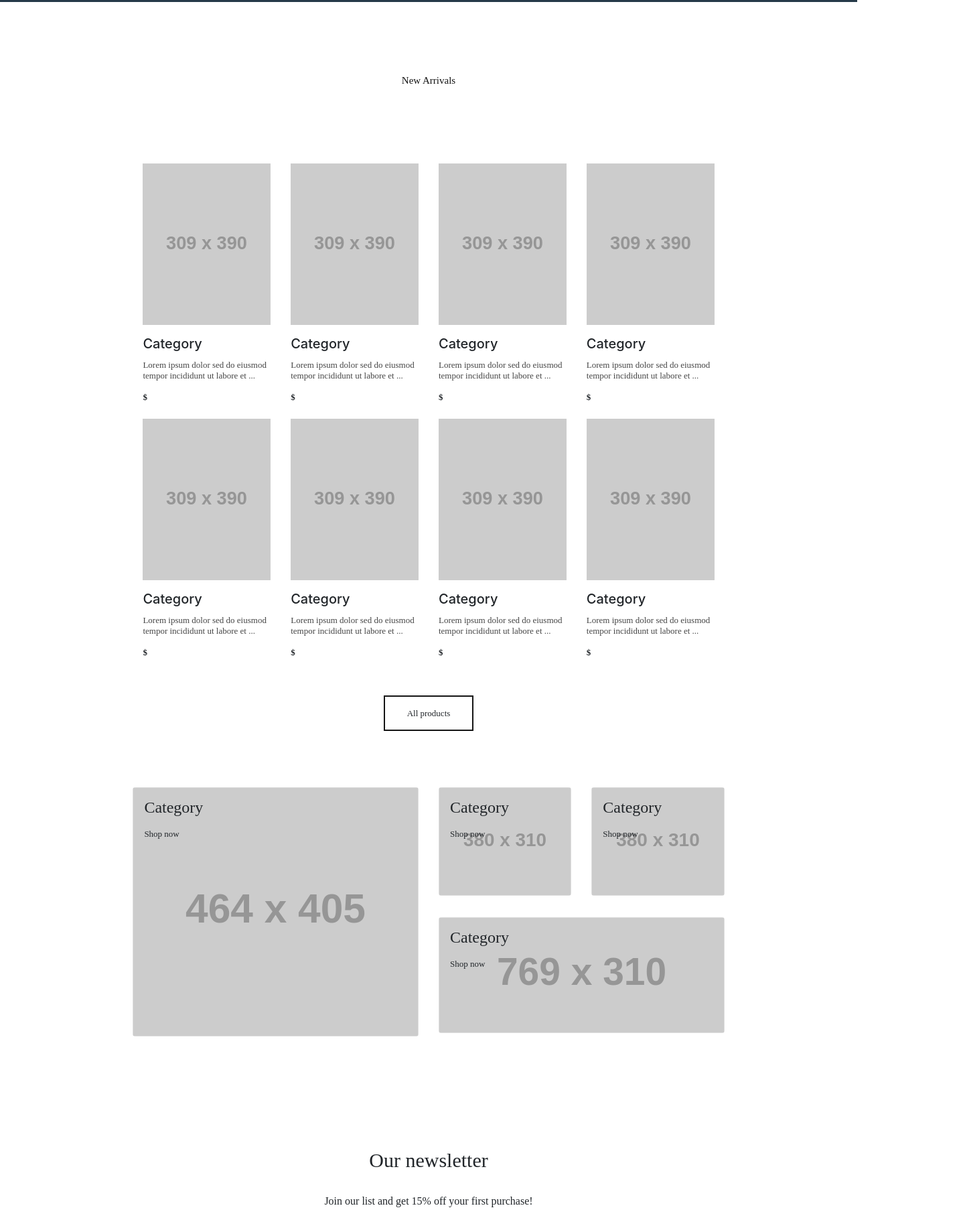
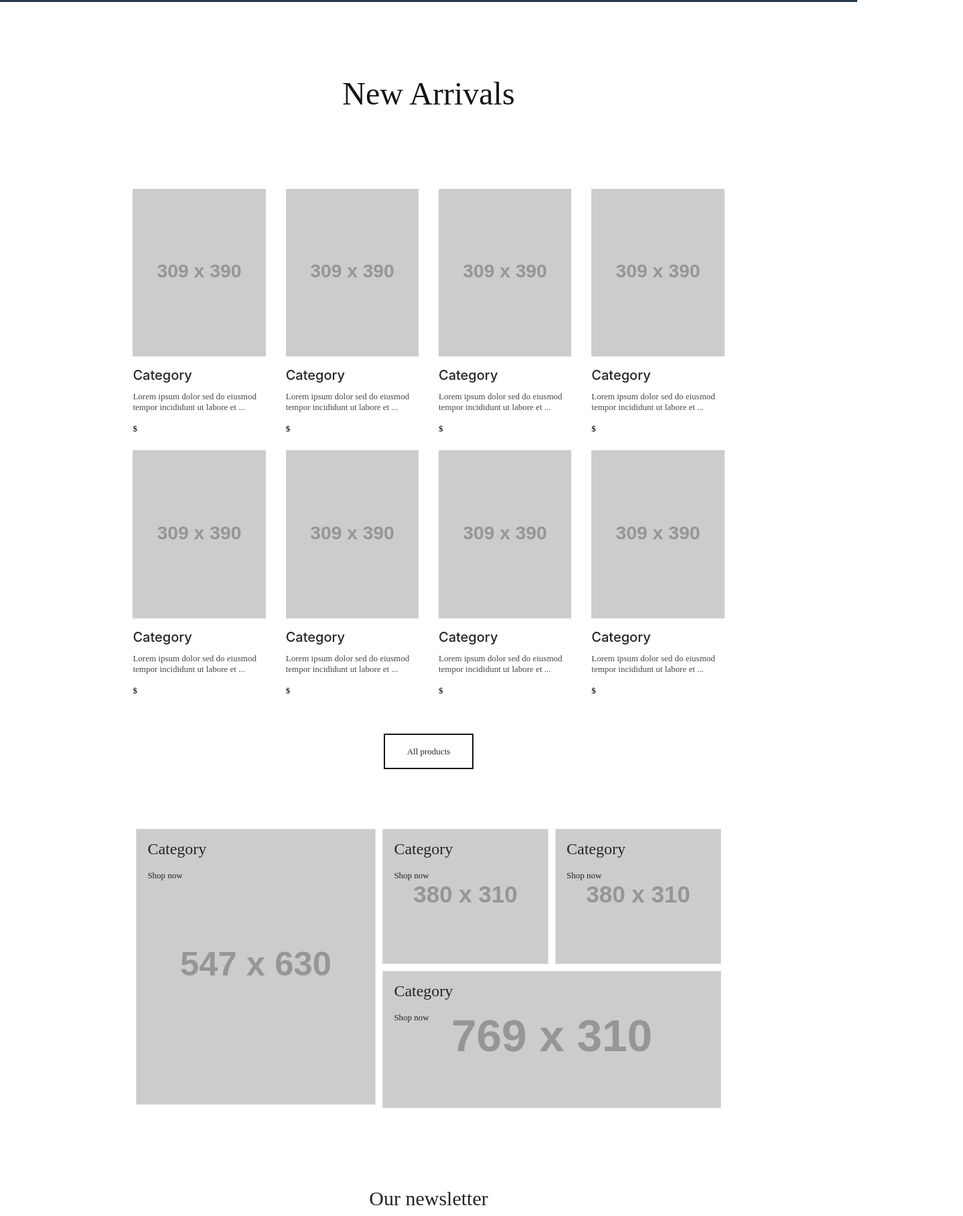
Before and after one commit to magda-korzeniowska/daftacademy-frontend_levelup-2020, a website built with webpack: page src/index.html in a window 1280 px wide. Shown: the part 985-2800 px from the top of the page at 67% size, 1438 px wide, since content can reach past the window. Built offline with nearby package versions, Linux system fonts and the light colour scheme; placeholder pictures from the web are drawn by us; files whose address does not match are found by name.

Commit message:
refactor: category grid

```diff
--- a/src/index.html
+++ b/src/index.html
@@ -86,7 +86,7 @@
           <div class="carousel-item active">
             <div class="row slider__row">
               <div class="col-12 col-sm-6 col-md-4 col-lg-3 slider__col">
-                <div class="card mb-2 slider__card">
+                <div class="card slider__card">
                   <img src="https://via.placeholder.com/268x338/d7d7d7/959595?Text=268x338.png" class="img-fluid slider__item-image" alt="product image">
                   <div class="card-img-overlay d-flex flex-column justify-content-end">
                     <p class="card-text pb-1 slider__item-description">Description</h5>
@@ -96,7 +96,7 @@
               </div>
 
               <div class="col-12 col-sm-6 col-md-4 col-lg-3 slider__col">
-                <div class="card mb-2 slider__card">
+                <div class="card slider__card">
                   <img src="https://via.placeholder.com/268x338/d7d7d7/959595?Text=268x338.png" class="img-fluid slider__item-image" alt="product image">
                   <div class="card-img-overlay d-flex flex-column justify-content-end">
                     <p class="card-text pb-1 slider__item-description">Description</h5>
@@ -106,7 +106,7 @@
               </div>
 
               <div class="col-12 col-sm-6 col-md-4 col-lg-3 slider__col">
-                <div class="card mb-2 slider__card">
+                <div class="card slider__card">
                   <img src="https://via.placeholder.com/268x338/d7d7d7/959595?Text=268x338.png" class="img-fluid slider__item-image" alt="product image">
                   <div class="card-img-overlay d-flex flex-column justify-content-end">
                     <p class="card-text pb-1 slider__item-description">Description</h5>
@@ -116,7 +116,7 @@
               </div>
 
               <div class="col-12 col-sm-6 col-md-4 col-lg-3 slider__col">
-                <div class="card mb-2 slider__card">
+                <div class="card slider__card">
                   <img src="https://via.placeholder.com/268x338/d7d7d7/959595?Text=268x338.png" class="img-fluid slider__item-image" alt="product image">
                   <div class="card-img-overlay d-flex flex-column justify-content-end">
                     <p class="card-text pb-1 slider__item-description">Description</h5>
@@ -185,7 +185,7 @@
 
       <article class="container new-arrivals__grid">
         <div class="row new-arrivals__row">
-          <div class="col-lg-3 col-sm-6 col-6 new-arrivals__col">
+          <div class="col-6 col-sm-6 col-md-3 col-lg-3 new-arrivals__col">
             <div class="card mb-4 product">
               <img src="https://via.placeholder.com/309x390/d7d7d7/959595?Text=309x390.png" class="card-img-top product__image" alt="product image">
               <div class="class-body">
@@ -196,7 +196,7 @@
             </div>
           </div>
 
-          <div class="col-lg-3 col-sm-6 col-6 new-arrivals__col">
+          <div class="col-6 col-sm-6 col-md-3 col-lg-3 new-arrivals__col">
             <div class="card mb-4 product">
               <img src="https://via.placeholder.com/309x390/d7d7d7/959595?Text=309x390.png" class="card-img-top product__image" alt="product image">
               <div class="class-body">
@@ -207,7 +207,7 @@
             </div>
           </div>
 
-          <div class="col-lg-3 col-sm-6 col-6 new-arrivals__col">
+          <div class="col-6 col-sm-6 col-md-3 col-lg-3 new-arrivals__col">
             <div class="card mb-4 product">
               <img src="https://via.placeholder.com/309x390/d7d7d7/959595?Text=309x390.png" class="card-img-top product__image" alt="product image">
               <div class="class-body">
@@ -218,7 +218,7 @@
             </div>
           </div>
 
-          <div class="col-lg-3 col-sm-6 col-6 new-arrivals__col">
+          <div class="col-6 col-sm-6 col-md-3 col-lg-3 new-arrivals__col">
             <div class="card mb-4 product">
               <img src="https://via.placeholder.com/309x390/d7d7d7/959595?Text=309x390.png" class="card-img-top product__image" alt="product image">
               <div class="class-body">
@@ -231,7 +231,7 @@
         </div>
 
         <div class="row new-arrivals__row">
-          <div class="col-lg-3 col-sm-6 col-6 new-arrivals__col">
+          <div class="col-6 col-sm-6 col-md-3 col-lg-3 new-arrivals__col">
             <div class="card mb-4 product">
               <img src="https://via.placeholder.com/309x390/d7d7d7/959595?Text=309x390.png" class="card-img-top product__image" alt="product image">
               <div class="class-body">
@@ -242,7 +242,7 @@
             </div>
           </div>
 
-          <div class="col-lg-3 col-sm-6 col-6 new-arrivals__col">
+          <div class="col-6 col-sm-6 col-md-3 col-lg-3 new-arrivals__col">
             <div class="card mb-4 product">
               <img src="https://via.placeholder.com/309x390/d7d7d7/959595?Text=309x390.png" class="card-img-top product__image" alt="product image">
               <div class="class-body">
@@ -253,7 +253,7 @@
             </div>
           </div>
 
-          <div class="col-lg-3 col-sm-6 col-6 new-arrivals__col">
+          <div class="col-6 col-sm-6 col-md-3 col-lg-3 new-arrivals__col">
             <div class="card mb-4 product">
               <img src="https://via.placeholder.com/309x390/d7d7d7/959595?Text=309x390.png" class="card-img-top product__image" alt="product image">
               <div class="class-body">
@@ -264,7 +264,7 @@
             </div>
           </div>
 
-          <div class="col-lg-3 col-sm-6 col-6 new-arrivals__col">
+          <div class="col-6 col-sm-6 col-md-3 col-lg-3 new-arrivals__col">
             <div class="card mb-4 product">
               <img src="https://via.placeholder.com/309x390/d7d7d7/959595?Text=309x390.png" class="card-img-top product__image" alt="product image">
               <div class="class-body">
@@ -278,7 +278,7 @@
       </div>
 
       <div class="row new-arrivals__row">
-        <div class="col-lg-3 col-sm-6 col-6 d-none new-arrivals__col">
+        <div class="col-6 col-sm-6 col-md-3 col-lg-3 d-none new-arrivals__col">
           <div class="card mb-4 product">
             <img src="https://via.placeholder.com/309x390/d7d7d7/959595?Text=309x390.png" class="card-img-top product__image" alt="product image">
             <div class="class-body">
@@ -289,7 +289,7 @@
           </div>
         </div>
 
-        <div class="col-lg-3 col-sm-6 col-6 d-none new-arrivals__col">
+        <div class="col-6 col-sm-6 col-md-3 col-lg-3 d-none new-arrivals__col">
           <div class="card mb-4 product">
             <img src="https://via.placeholder.com/309x390/d7d7d7/959595?Text=309x390.png" class="card-img-top product__image" alt="product image">
             <div class="class-body">
@@ -300,7 +300,7 @@
           </div>
         </div>
 
-        <div class="col-lg-3 col-sm-6 col-6 d-none new-arrivals__col">
+        <div class="col-6 col-sm-6 col-md-3 col-lg-3 d-none new-arrivals__col">
           <div class="card mb-4 product">
             <img src="https://via.placeholder.com/309x390/d7d7d7/959595?Text=309x390.png" class="card-img-top product__image" alt="product image">
             <div class="class-body">
@@ -319,11 +319,12 @@
       </article>
     </section>
 
-    <section class="container category">
+    <section class="category">
+      <div class="container">
         <div class="row category__row">
-        <div class="col-lg-6 col-sm-12 category__col">
-          <div class="card mb-2 category__class">
-            <img src="https://via.placeholder.com/464x405/d7d7d7/959595?Text=547x630.png" class="img-fluid category__image" alt="product image">
+          <div class="col-12 col-md-5 category__col">
+            <div class="card category__class">
+              <img src="https://via.placeholder.com/547x630/d7d7d7/959595?Text=547x630.png" class="img-fluid category__image" alt="product image">
               <div class="card-img-overlay category__card">
                 <h5 class="card-title pt-3 pl-3 category__name">Category</h5>
                 <a href="#" class="card-link pl-3 category__shop">Shop now</a>
@@ -331,11 +332,11 @@
             </div>
           </div>
 
-        <div class="col-lg-6 col-sm-12 category__col">
+          <div class="col-12 col-md-7 category__col-big">
             <div class="row category__row">
 
-            <div class="col-lg-6 col-sm-12 category__col">
-              <div class="card mb-2 category__class">
+              <div class="col-12 col-md-6 category__col">
+                <div class="card category__class">
                   <img src="https://via.placeholder.com/380x310/d7d7d7/959595?Text=380x310.png" class="img-fluid category__image" alt="product image">
                   <div class="card-img-overlay category__card">
                     <h5 class="card-title pt-3 pl-3 category__name">Category</h5>
@@ -344,8 +345,8 @@
                 </div>
               </div>
 
-            <div class="col-lg-6 col-sm-12 category__col">
-              <div class="card mb-2 category__class">
+              <div class="col-12 col-md-6 category__col">
+                <div class="card category__class">
                   <img src="https://via.placeholder.com/380x310/d7d7d7/959595?Text=380x310.png" class="img-fluid category__image" alt="product image">
                   <div class="card-img-overlay category__card">
                     <h5 class="card-title pt-3 pl-3 category__name">Category</h5>
@@ -355,7 +356,7 @@
               </div>
 
               <div class="col-12 category__col">
-              <div class="card mt-lg-4 category__class">
+                <div class="card category__class">
                   <img src="https://via.placeholder.com/769x310/d7d7d7/959595?Text=769x310.png" class="img-fluid category__image" alt="product image">
                   <div class="card-img-overlay category__card">
                     <h5 class="card-title pt-3 pl-3 category__name">Category</h5>
@@ -366,7 +367,10 @@
             </div>
           </div>
         </div>
+      </div>
+
     </section>
+
 
     <section class="newsletter">
 
--- a/src/styles/style.scss
+++ b/src/styles/style.scss
@@ -31,7 +31,6 @@ body {
 
 .site-header {
   background-image: url("https://via.placeholder.com/1920x550/d7d7d7/959595?Text=1920x550.png");
-  max-width: 1920px;
   height: 550px;
   background-size: cover;
   background-repeat: no-repeat;
@@ -116,8 +115,10 @@ body {
   &__row {
     flex-wrap: nowrap;
   }
+  &__card {
+    border-radius: 0;
+  }
   &__container {
-    width: 69%;
     padding-left: 0;
     padding-right: 0;
   }
@@ -132,6 +133,9 @@ body {
   }
   &__item-price {
     @extend .Text-Style-7;
+  }
+  &__item-image {
+    border-radius: 0;
   }
 
 }
@@ -158,9 +162,15 @@ body {
       padding-bottom: 60px;
     }
   }
+  &__grid {
+    padding-left: 0;
+    padding-right: 0;
+    margin-left: auto;
+    margin-right: auto;
+  }
   &__title {
-    vertical-align: middle;
-    @extend .Text-Style-4;
+    text-align: center;
+    @extend .Text-Style-2;
   }
   &__image {
     max-width: 309px;
@@ -186,7 +196,7 @@ body {
     border-radius: 0;
   }
   &__category-name {
-    @extend .Text-Style-13;
+    @extend .Text-Style-14;
     text-align: left;
   }
   &__description {
@@ -200,11 +210,21 @@ body {
 /******CATEGORY******/
 
 .category {
-  padding-left: 0;
-  padding-right: 0;
+  margin-left: 0;
+  margin-right: 0;
+  padding: 0;
   min-height: 450px;
+  &__col {
+    padding: 5px;
+  }
+  &__col-big {
+    padding: 0 15px;
+  }
   &__card {
     padding: 0;
+  }
+  &__class {
+    border-radius: 0;
   }
   &__name {
     @extend .Text-Style-17;
@@ -272,6 +292,8 @@ body {
 /******FOOTER******/
 
 .footer {
+  padding-top: 43px;
+  border-top: 1px solid $very-light-pink-two;
   min-height: 150px;
   margin-left: 15.5%;
   margin-right: 15.5%;
```
Lines whose indentation alone changed are shown as unchanged.
